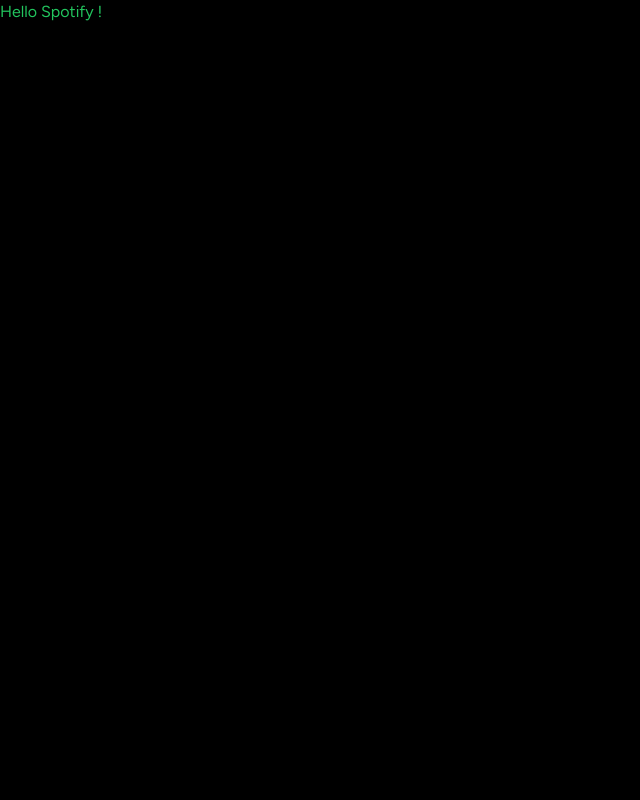
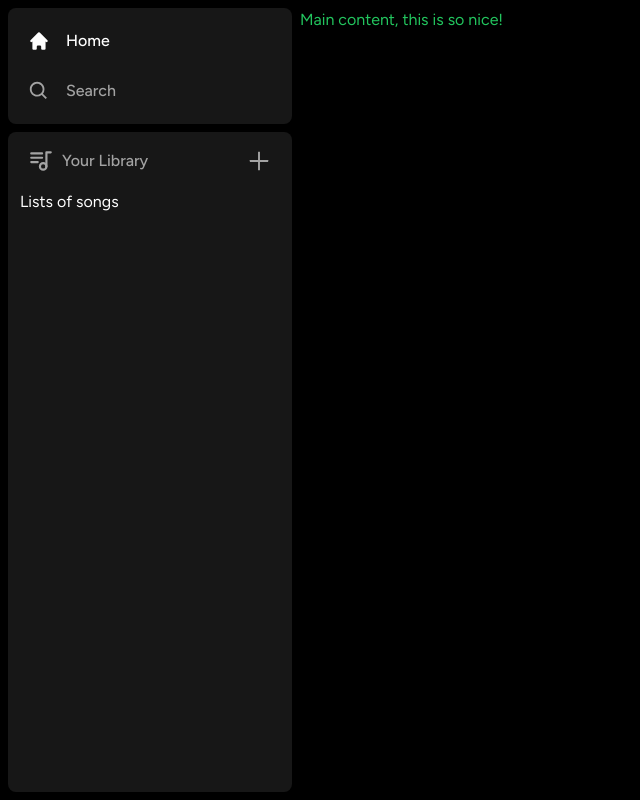
Before and after one commit to rickgeorges01/Streamzik, a Next.js app: page / in a window 1280 px wide. Shown: the whole page, without its empty margins (0-640 px from the left). Built offline with nearby package versions, Linux system fonts and the light colour scheme.

Commit message:
Create the basic layout : Side bar component

```diff
--- a/app/(site)/page.tsx
+++ b/app/(site)/page.tsx
@@ -3,7 +3,7 @@
 export default function Home() {
   return (
     <div className="text-green-500">
-      Hello Spotify !
+      Main content, this is so nice!
     </div>
   );
 }
--- a/app/layout.tsx
+++ b/app/layout.tsx
@@ -1,6 +1,7 @@
 import type { Metadata } from "next";
 import { Figtree } from "next/font/google";
 import "./globals.css";
+import Sidebar from "@/components/Sidebar";
 
 const font = Figtree({ subsets: ["latin"] });
 
@@ -16,7 +17,11 @@
 }>) {
   return (
     <html lang="en">
-      <body className={font.className}>{children}</body>
+      <body className={font.className}>
+      <Sidebar>
+        {children}
+      </Sidebar>
+      </body>
     </html>
   );
 }
--- /dev/null
+++ b/components/Box.tsx
@@ -0,0 +1,26 @@
+import {twMerge} from "tailwind-merge";
+
+interface BoxProps {
+    children : React.ReactNode
+    className?: string;
+}
+const Box : React.FC<BoxProps> = ({
+    children,
+    className
+}) => {
+    return (
+        <div
+            className={twMerge(`
+                bg-neutral-900
+                rounded-lg
+                h-fit
+                w-full
+            `,
+                className
+            )}
+        >
+            {children}
+        </div>
+    );
+}
+export default Box;
--- /dev/null
+++ b/components/Library.tsx
@@ -0,0 +1,60 @@
+// "use client" assure que ce composant s'exécute uniquement dans le navigateur, exploitant la fonctionnalité des composants exclusivement clients de Next.js 13.
+"use client"
+
+import {TbPlaylist} from "react-icons/tb";
+import {AiOutlinePlus} from "react-icons/ai";
+
+const Library = () => {
+    const onClick = () => {
+        //Handle upload later
+    };
+    return (
+        <div className="flex flex-col">
+            <div className="
+            flex
+            items-center
+            justify-between
+            px-5
+            pt-4"
+            >
+                <div className="
+                    inline-flex
+                    items-center
+                    gap-x-2
+                ">
+                    <TbPlaylist className="text-neutral-400" size={26}/>
+                    <p
+                        className="
+                            text-neutral-400
+                            font-medium
+                            text-md
+                        "
+                    > Your Library
+                    </p>
+                </div>
+                <AiOutlinePlus
+                    onClick={onClick}
+                    size = {26}
+                    className="
+                        text-neutral-400
+                        cursor-pointer
+                        hover:text-white
+                        transition
+                    "
+                />
+            </div>
+            <div
+                className="
+                    flex
+                    flex-col
+                    gap-y-2
+                    mt-4
+                    px-3
+                "
+            > Lists of songs
+
+            </div>
+        </div>
+    );
+}
+export default Library;
--- /dev/null
+++ b/components/Sidebar.tsx
@@ -0,0 +1,83 @@
+// "use client" assure que ce composant s'exécute uniquement dans le navigateur, exploitant la fonctionnalité des composants exclusivement clients de Next.js 13.
+"use client"
+
+import {usePathname} from "next/navigation";
+import {useMemo} from "react";
+import {HiHome} from "react-icons/hi";
+import {BiSearch} from "react-icons/bi";
+import Box from "@/components/Box";
+import SidebarItem from "@/components/SidebarItem";
+import Library from "@/components/Library";
+
+// Déclaration de l'interface des props, spécifiant la prop children pour le support des composants imbriqués.
+interface SidebarProps {
+    children : React.ReactNode
+}
+// Définition du composant fonctionnel Sidebar avec la prop children déstructurée.
+const Sidebar : React.FC<SidebarProps>= ({
+    children
+}) => {
+
+    // Obtention du chemin de la route actuelle pour le style du lien actif.
+    const pathname = usePathname();
+
+    // Tableau des routes mémorisé pour optimiser les re-rendus, dépendant de pathname pour l'état actif.
+    const routes = useMemo(()=>[
+        {
+            icon: HiHome,
+            label : 'Home',
+            active: pathname !=='/search',
+            href :'/'
+        },
+        {
+            icon: BiSearch,
+            label : 'Search',
+            active: pathname ==='/search',
+            href :'/search'
+        }
+
+    ],[pathname])
+    return (
+        <div className="flex h-full">
+            <div
+                className="
+                hidden
+                md:flex
+                flex-col
+                gap-y-2
+                bg-black
+                h-full
+                w-[300px]
+                p-2
+                "
+            >
+            <Box>
+                <div className ="
+                    flex
+                    flex-col
+                    gap-y-4
+                    px-5
+                    py-4
+                ">
+                    {routes.map((item)=>(
+                        <SidebarItem
+                            key = {item.label}
+                            {...item}
+                        />
+                    ))}
+                </div>
+            </Box>
+
+            <Box className="overflow-y-auto h-full">
+                <Library>
+
+                </Library>
+            </Box>
+            </div>
+            <main className="h-full flex-1 overflow-y-auto py-2">
+                {children}
+            </main>
+        </div>
+    );
+}
+export default Sidebar;
--- /dev/null
+++ b/components/SidebarItem.tsx
@@ -0,0 +1,45 @@
+import {IconType} from "react-icons";
+import Link from "next/link";
+import {twMerge} from "tailwind-merge";
+
+// Déclaration de l'interface des props, spécifiant la prop children pour le support des composants imbriqués.
+interface SidebarItemProps {
+    icon : IconType;
+    label : string;
+    active?: boolean;
+    href: string;
+}
+
+const SidebarItem : React.FC<SidebarItemProps> = ({
+    icon : Icon ,
+    label,
+    active,
+    href
+     }) => {
+    return (
+        <Link
+            href = {href}
+            className={twMerge(`
+                flex
+                flex-row
+                h-auto
+                items-center
+                w-full
+                gap-x-4
+                text-md
+                font-medium
+                cursor-pointer
+                hover:text-white
+                transition
+                text-neutral-400
+                py-1
+            `,
+                active && "text-white"
+            )}
+        >
+            <Icon size={26}/>
+            <p className="truncate w-full">{label}</p>
+        </Link>
+    );
+}
+export default SidebarItem;
```
Also changed, not shown: package.json (+6 -4 lines), 1 other file (tests, documents, lock files or other folders).
